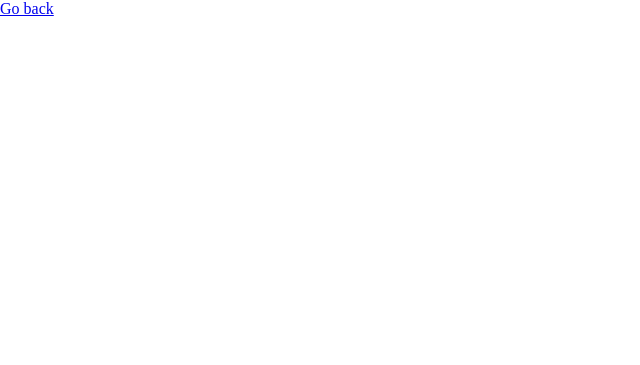
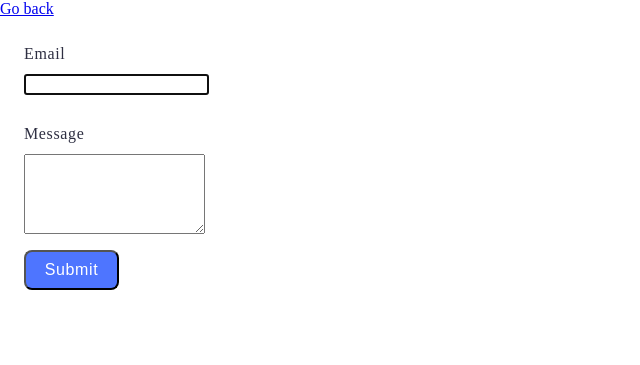
Before and after one commit to vizgalovyy/goit-js-hw-09, a website built with Vite: page src/2-form.html in a window 1280 px wide. Shown: the whole page, without its empty margins (0-640 px from the left). Built offline with nearby package versions, Linux system fonts and the light colour scheme.

Commit message:
Completed task-02 of goit-js-hw-09

```diff
--- a/src/2-form.html
+++ b/src/2-form.html
@@ -10,6 +10,19 @@
 
 <body>
     <a href="./index.html">Go back</a>
+    <form class="feedback-form" autocomplete="off">
+        <div class="form">
+            <label class="form-label">
+                Email
+                <input class="feedback-input" type="email" name="email" autofocus />
+            </label>
+            <label class="form-label">
+                Message
+                <textarea class="feedback-message" name="message" rows="8"></textarea>
+            </label>
+        </div>
+        <button class="form-button" type="submit">Submit</button>
+    </form>
     <script type="module" src="./js/2-form.js"></script>
 </body>
 
--- a/src/css/styles.css
+++ b/src/css/styles.css
@@ -24,3 +24,65 @@ ul {
   width: 100%;
   height: 100%;
 }
+
+/* form*/
+.feedback-form {
+  display: flex;
+  align-items: flex-start;
+  flex-direction: column;
+  gap: 16px;
+
+  border-radius: 8px;
+  padding: 24px;
+  width: 408px;
+  height: 296px;
+
+  background-color: #fff;
+}
+
+.form {
+  display: flex;
+  align-items: flex-start;
+  flex-direction: column;
+  gap: 8px;
+
+  width: 360px;
+  height: 192px;
+}
+
+.form-label {
+  display: flex;
+  align-items: flex-start;
+  flex-direction: column;
+  gap: 8px;
+
+  width: 360px;
+  height: 112px;
+
+  font-weight: 400;
+  font-size: 16px;
+  line-height: 1.5;
+  letter-spacing: 0.04em;
+  color: #2e2f42;
+}
+
+.form-button {
+  display: flex;
+  align-items: center;
+  justify-content: center;
+  flex-direction: row;
+  gap: 10px;
+
+  border-radius: 8px;
+  padding: 8px 16px;
+  width: 95px;
+  height: 40px;
+
+  font-weight: 500;
+  font-size: 16px;
+  line-height: 1.5;
+  letter-spacing: 0.04em;
+  color: #fff;
+
+  background-color: #4e75ff;
+}
--- a/src/js/2-form.js
+++ b/src/js/2-form.js
@@ -0,0 +1,32 @@
+const form = document.querySelector('.feedback-form');
+const input = document.querySelector('.feedback-input');
+const comment = document.querySelector('.feedback-message');
+
+const formState = {
+  email: '',
+  message: '',
+};
+
+const savedState = localStorage.getItem('feedback-form-state');
+if (savedState) {
+  const state = JSON.parse(savedState);
+  formState.email = state.email;
+  formState.message = state.message;
+}
+
+form.addEventListener('input', () => {
+  formState.email = input.value.trim();
+  formState.message = comment.value.trim();
+  localStorage.setItem('feedback-form-state', JSON.stringify(formState));
+});
+
+form.addEventListener('submit', event => {
+  event.preventDefault();
+  if (!formState.email || !formState.message) {
+    alert('"Fill please all fields"');
+  } else {
+    console.log(formState);
+    localStorage.removeItem('feedback-form-state');
+    form.reset;
+  }
+});
```
